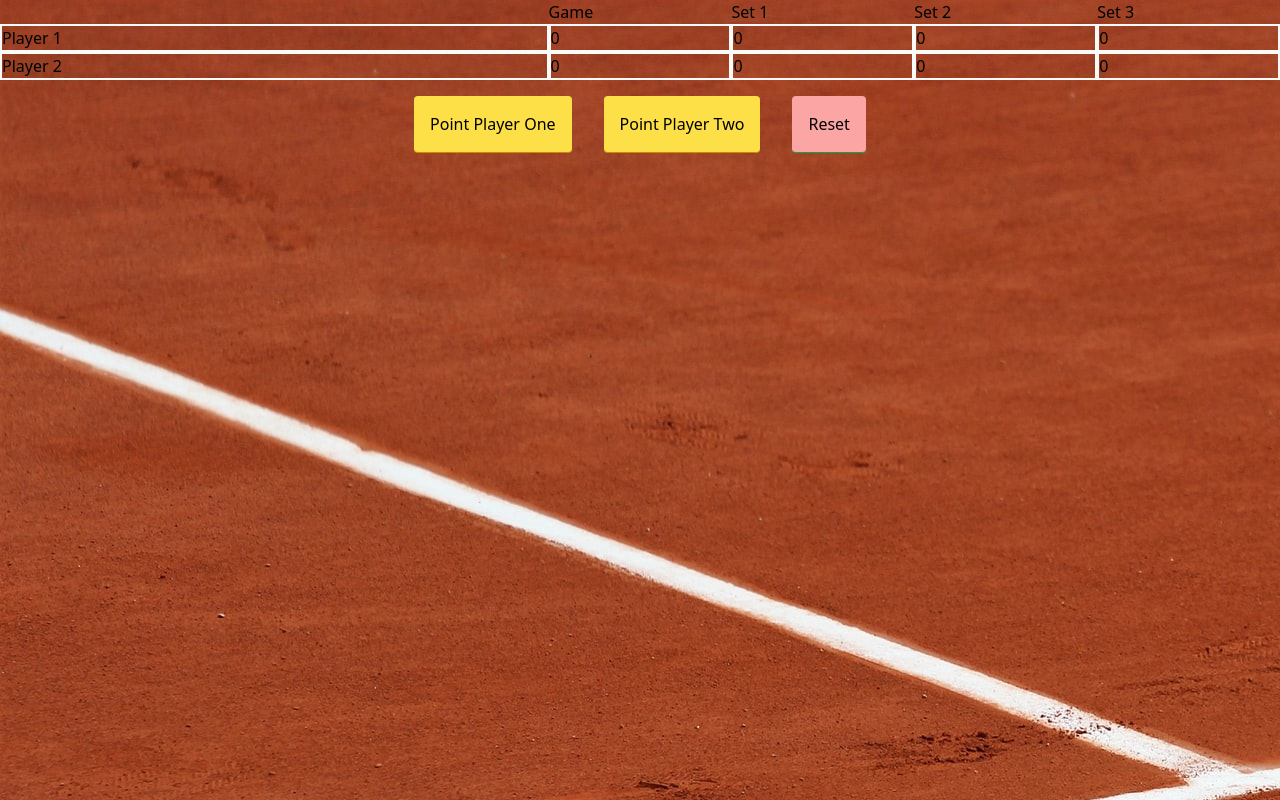
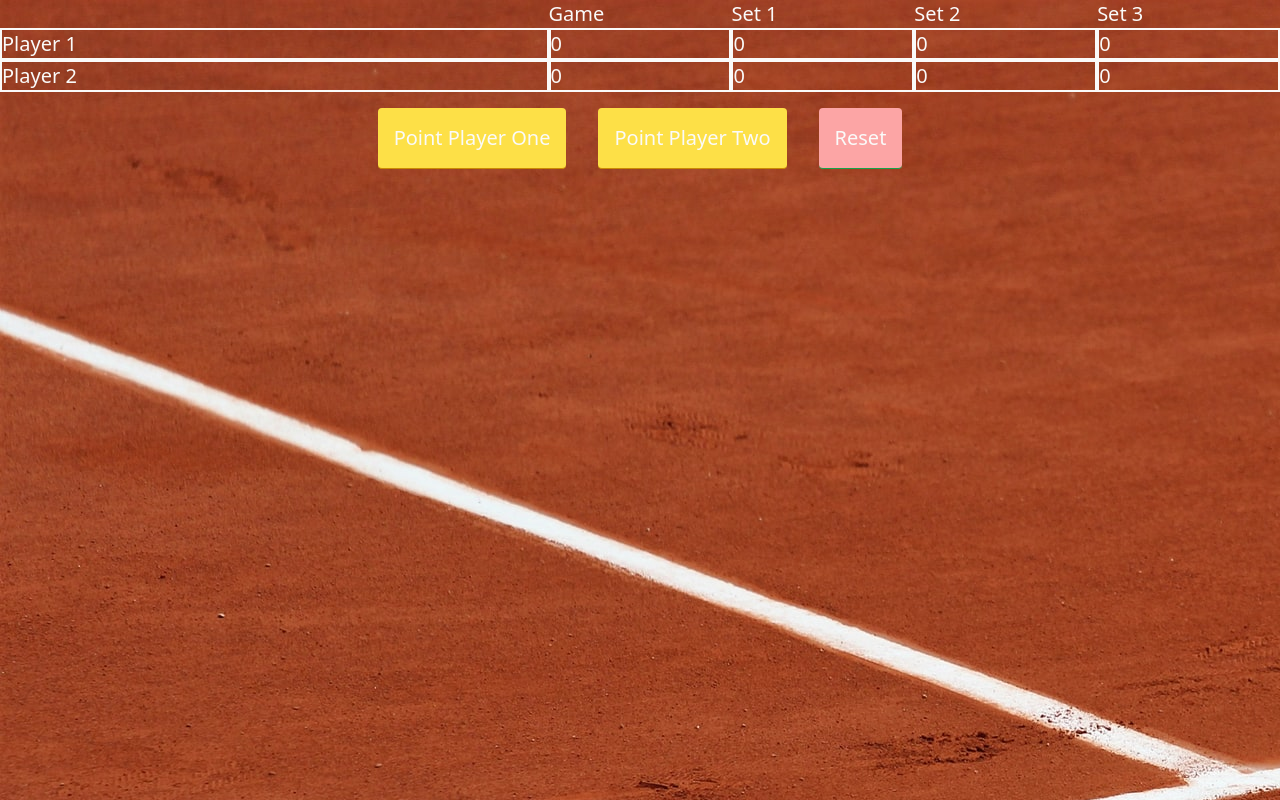
Before and after one commit to kevren22/tennis_scorekeeper, a website: page index.html in a window 1280 px wide. Drawn offline with Linux system fonts and the light colour scheme.

Commit message:
Update font size and colors

```diff
--- a/index.html
+++ b/index.html
@@ -10,45 +10,85 @@
 	<body>
 		<section class="grid grid-cols-7">
 			<div class="col-span-3"></div>
-			<div class="">Game</div>
-			<div class="">Set 1</div>
-			<div class="">Set 2</div>
-			<div class="">Set 3</div>
-			<div class="col-span-3 border-2 border-solid border-stone-50">
+			<div class="text-stone-50 text-xl font-sans">Game</div>
+			<div class="text-stone-50 text-xl font-sans">Set 1</div>
+			<div class="text-stone-50 text-xl font-sans">Set 2</div>
+			<div class="text-stone-50 text-xl font-sans">Set 3</div>
+			<div
+				class="col-span-3 border-2 border-solid border-stone-50 text-stone-50 text-xl font-sans"
+			>
 				Player 1
 			</div>
-			<div id="p1GameScore" class="border-2 border-solid border-stone-50">
+			<div
+				id="p1GameScore"
+				class="border-2 border-solid border-stone-50 text-stone-50 text-xl font-sans"
+			>
 				0
 			</div>
-			<div id="p1Set1Disp" class="border-2 border-solid border-stone-50">0</div>
-			<div id="p1Set2Disp" class="border-2 border-solid border-stone-50">0</div>
-			<div id="p1Set3Disp" class="border-2 border-solid border-stone-50">0</div>
-			<div class="col-span-3 border-2 border-solid border-stone-50">
+			<div
+				id="p1Set1Disp"
+				class="border-2 border-solid border-stone-50 text-stone-50 text-xl font-sans"
+			>
+				0
+			</div>
+			<div
+				id="p1Set2Disp"
+				class="border-2 border-solid border-stone-50 text-stone-50 text-xl font-sans"
+			>
+				0
+			</div>
+			<div
+				id="p1Set3Disp"
+				class="border-2 border-solid border-stone-50 text-stone-50 text-xl font-sans"
+			>
+				0
+			</div>
+			<div
+				class="col-span-3 border-2 border-solid border-stone-50 text-stone-50 text-xl font-sans"
+			>
 				Player 2
 			</div>
-			<div id="p2GameScore" class="border-2 border-solid border-stone-50">
+			<div
+				id="p2GameScore"
+				class="border-2 border-solid border-stone-50 text-stone-50 text-xl font-sans"
+			>
 				0
 			</div>
-			<div id="p2Set1Disp" class="border-2 border-solid border-stone-50">0</div>
-			<div id="p2Set2Disp" class="border-2 border-solid border-stone-50">0</div>
-			<div id="p2Set3Disp" class="border-2 border-solid border-stone-50">0</div>
+			<div
+				id="p2Set1Disp"
+				class="border-2 border-solid border-stone-50 text-stone-50 text-xl font-sans"
+			>
+				0
+			</div>
+			<div
+				id="p2Set2Disp"
+				class="border-2 border-solid border-stone-50 text-stone-50 text-xl font-sans"
+			>
+				0
+			</div>
+			<div
+				id="p2Set3Disp"
+				class="border-2 border-solid border-stone-50 text-stone-50 text-xl font-sans"
+			>
+				0
+			</div>
 		</section>
 		<div id="buttons" class="flex justify-center">
 			<button
 				id="p1Button"
-				class="bg-yellow-300 border-yellow-600 border-b p-4 m-4 rounded"
+				class="bg-yellow-300 border-yellow-600 border-b p-4 m-4 rounded text-stone-50 text-xl font-sans"
 			>
 				Point Player One
 			</button>
 			<button
 				id="p2Button"
-				class="bg-yellow-300 border-yellow-600 border-b p-4 m-4 rounded"
+				class="bg-yellow-300 border-yellow-600 border-b p-4 m-4 rounded text-stone-50 text-xl font-sans"
 			>
 				Point Player Two
 			</button>
 			<button
 				id="reset"
-				class="bg-red-300 border-green-600 border-b p-4 m-4 rounded"
+				class="bg-red-300 border-green-600 border-b p-4 m-4 rounded text-stone-50 text-xl font-sans"
 			>
 				Reset
 			</button>
```
Also changed, not shown: styles/output.css.
